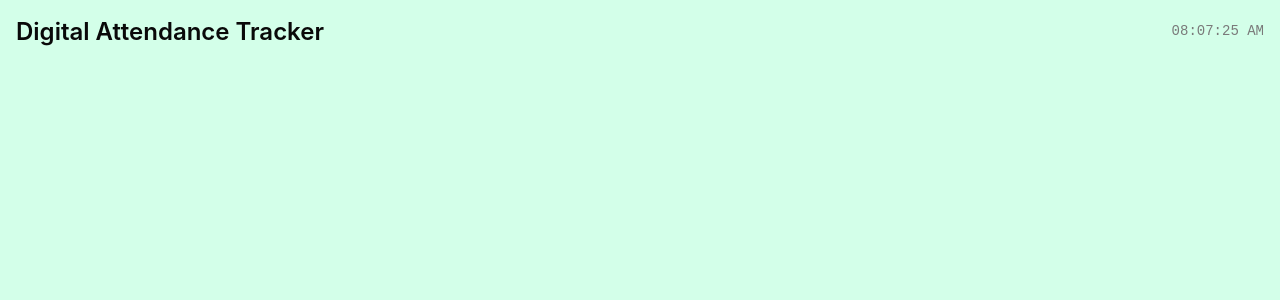
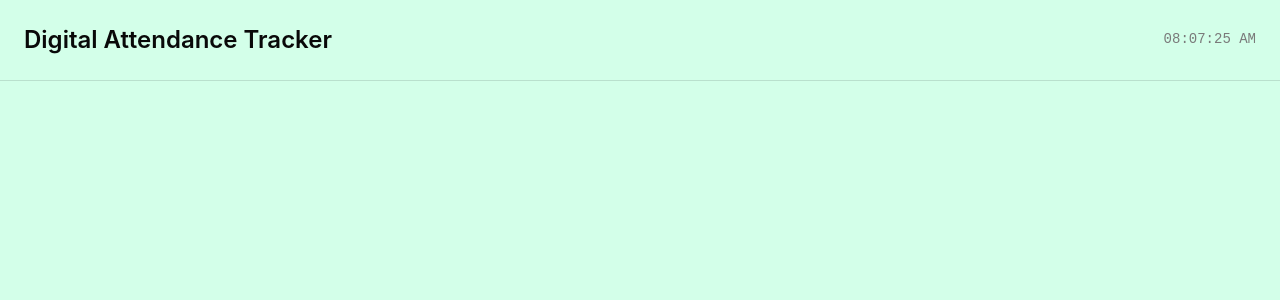
Before and after one commit to esamp001/id_tapping_system, a React (Create React App) app: page /Login in a window 1280 px wide. Shown: the top 300 px of the page. Built offline with nearby package versions, Linux system fonts and the light colour scheme.

Commit message:
Auto commit: 10/27/2025, 4:40:00 PM

```diff
--- a/src/pages/Login.js
+++ b/src/pages/Login.js
@@ -25,30 +25,40 @@ const Login = () => {
     };
 
     return (
-        <Box sx={{ display: 'flex', flexWrap: 'wrap'}}>
+        <Box sx={{ display: 'flex', flexDirection: 'column' }}>
+            {/* Top section */}
             <Box
                 sx={{
-                    flex: { xs: '1 1 100%', sm: '1 1 48%' },
-                    minWidth: 200,
-                    p: 2,
                     display: 'flex',
-                    justifyContent: "space-between",
-                    alignItems: 'center'
+                    flexWrap: 'wrap',
+                    justifyContent: 'space-between',
+                    alignItems: 'center',
+                    p: 3,
                 }}
             >
-                <Typography variant="h5" sx={{ fontWeight: 600}}>Digital Attendance Tracker</Typography>
+                <Typography variant="h5" sx={{ fontWeight: 600 }}>
+                    Digital Attendance Tracker
+                </Typography>
+
                 <Typography
-                    variant="subtitle2" // or body2
+                    variant="subtitle2"
                     sx={{
-                        fontFamily: "'Roboto Mono', monospace", // monospaced font for numbers
+                        fontFamily: "'Roboto Mono', monospace",
                         fontWeight: 500,
-                        fontSize: '0.875rem' // optional size adjustment
+                        fontSize: '0.875rem',
                     }}
                 >
                     {formatTime(time)}
                 </Typography>
             </Box>
+
+            {/* Divider */}
             <Divider />
+
+            {/* Content below */}
+            <Box>
+                {/* Your other content goes here */}
+            </Box>
         </Box>
     )
 }
```
